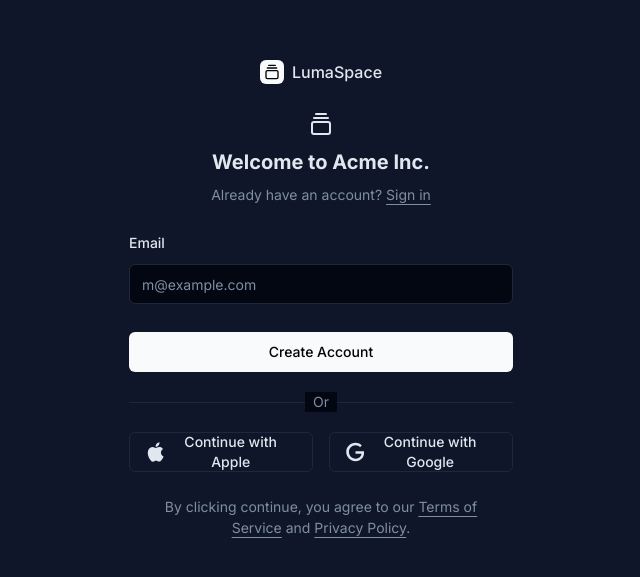
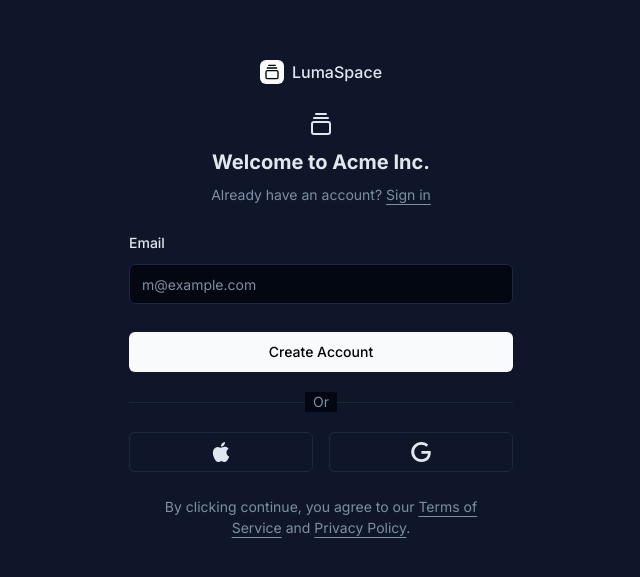
Before and after one commit to LumaSpace-de/luma, a Next.js app: page /signup in a window 1280 px wide. Shown: the part 101-678 px from the top of the page, without its empty margins (319-959 px from the left). Built offline with nearby package versions, Linux system fonts and the light colour scheme.

Commit message:
signup-form.tsx aktualisieren

```diff
--- a/components/signup-form.tsx
+++ b/components/signup-form.tsx
@@ -56,7 +56,6 @@ className="w-5 h-5">
                   fill="currentColor"
                 />
               </svg>
-              Continue with Apple
             </Button>
             <Button variant="outline" type="button">
               <svg xmlns="http://www.w3.org/2000/svg" viewBox="0 0 24 24"
@@ -66,7 +65,6 @@ className="w-5 h-5">
                   fill="currentColor"
                 />
               </svg>
-              Continue with Google
             </Button>
           </Field>
         </FieldGroup>
```
